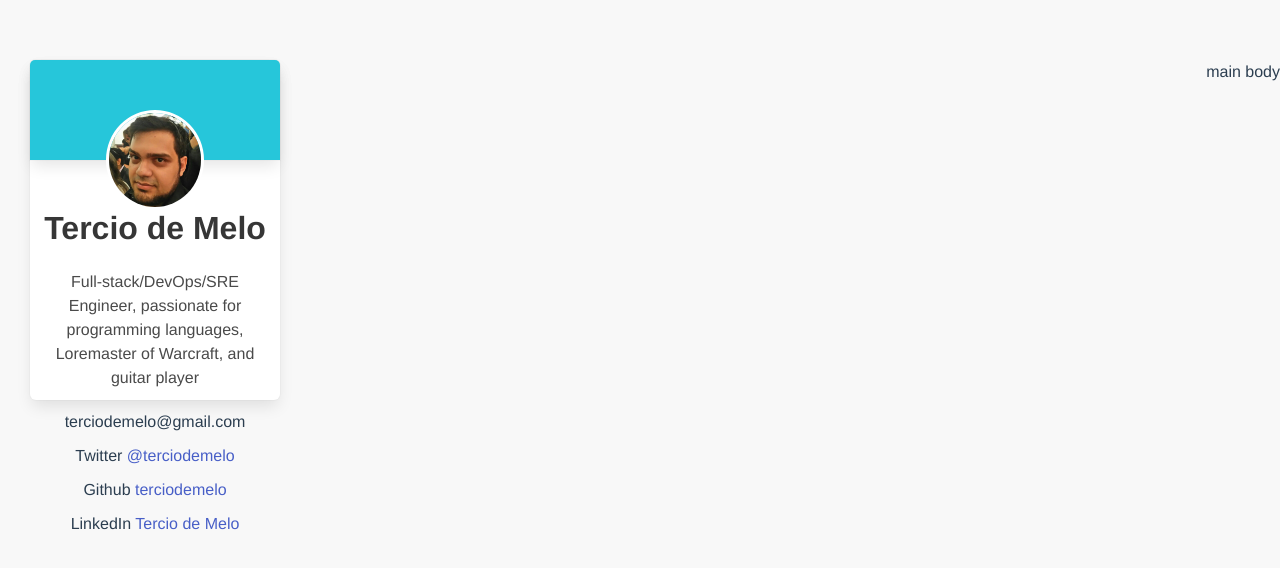
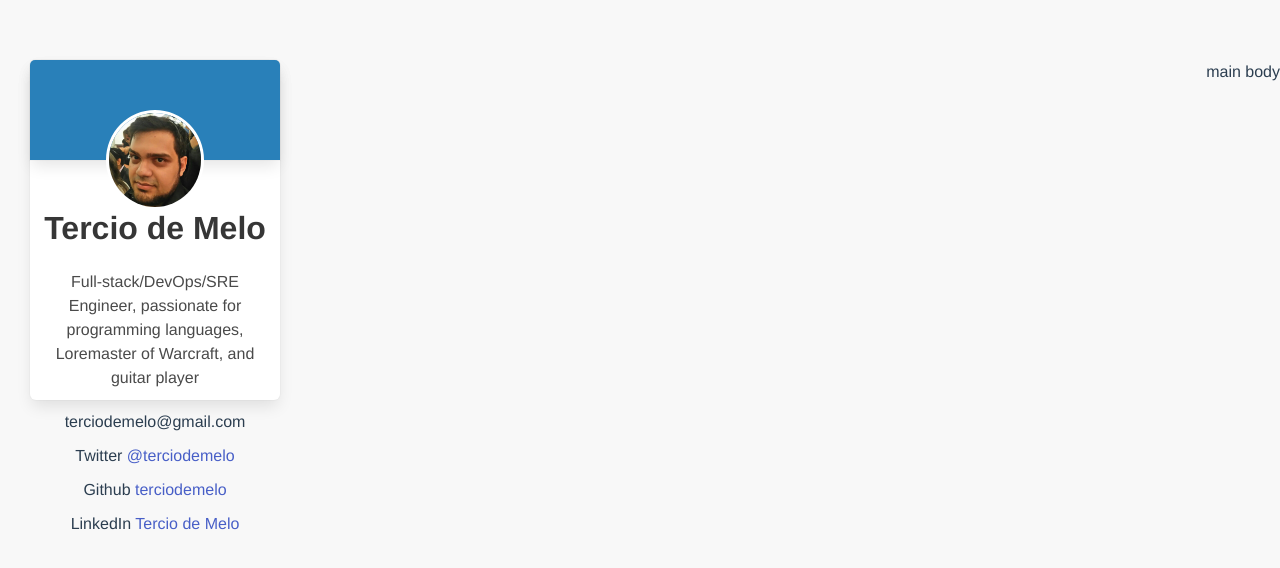
Before and after one commit to terciodemelo/tercio.me, a Vue app: page / in a window 1280 px wide. Shown: the top 568 px of the page. Built offline with nearby package versions, Linux system fonts and the light colour scheme; what vue-resource would draw is missing.

Commit message:
Changes ProfilePic color to #2980b9

```diff
--- a/src/components/info/ProfilePic.vue
+++ b/src/components/info/ProfilePic.vue
@@ -18,7 +18,7 @@ export default {
   padding-top: 50px;
   margin-bottom: 50px;
   height: 100px;
-  background-color: #26C6DA;
+  background-color: #2980b9;
   border-radius: 5px 5px 0px 0px;
   box-shadow: inherit;
 }
```
